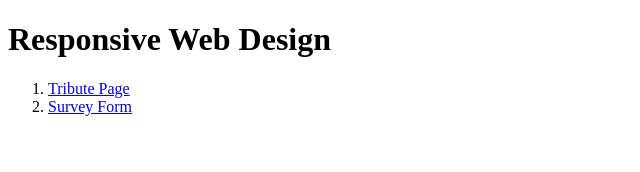
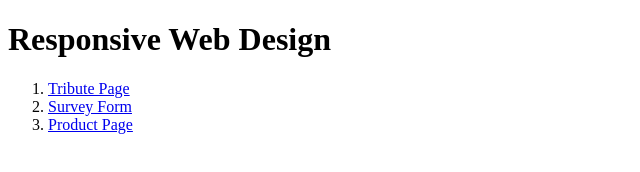
Before and after one commit to KR34T1V/freecodecamp, a plain HTML site: page index.html in a window 1280 px wide. Shown: the whole page, without its empty margins (0-640 px from the left). Drawn offline with Linux system fonts and the light colour scheme.

Commit message:
added to overview

```diff
--- a/index.html
+++ b/index.html
@@ -11,6 +11,9 @@
     <ol>
       <li><a href="/freecodecamp/rwd-tribute-page/">Tribute Page</a></li>
       <li><a href="/freecodecamp/rwd-survey-form/">Survey Form</a></li>
+      <li>
+        <a href="/freecodecamp/rwd-product-landing-page/">Product Page</a>
+      </li>
     </ol>
   </body>
 </html>
```
